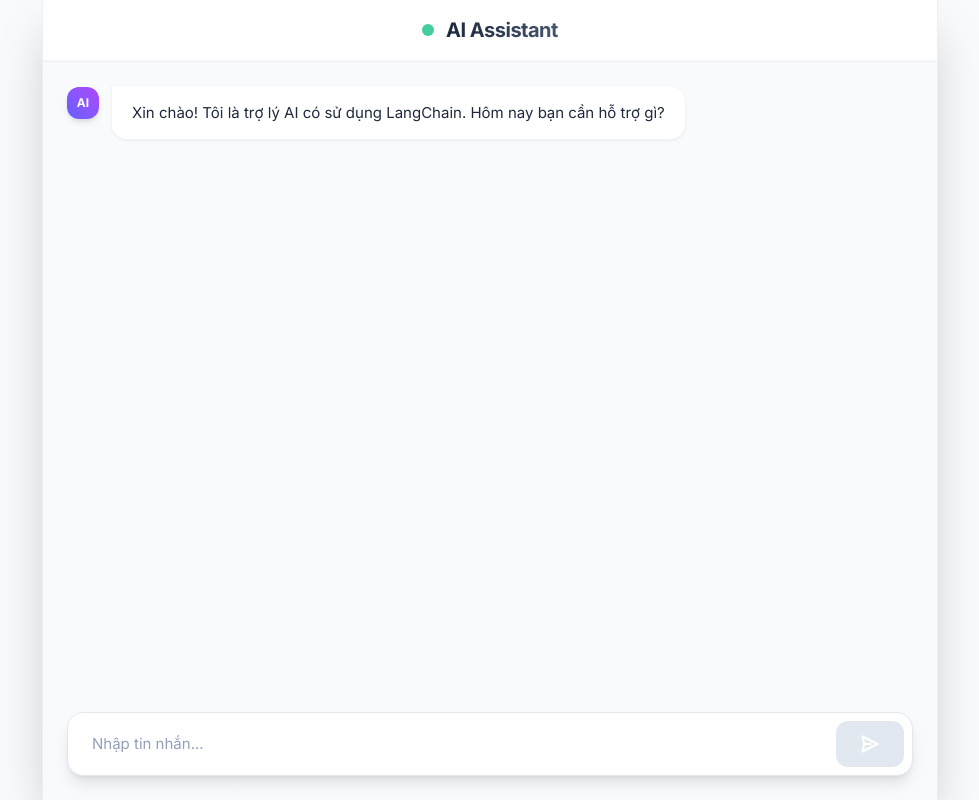
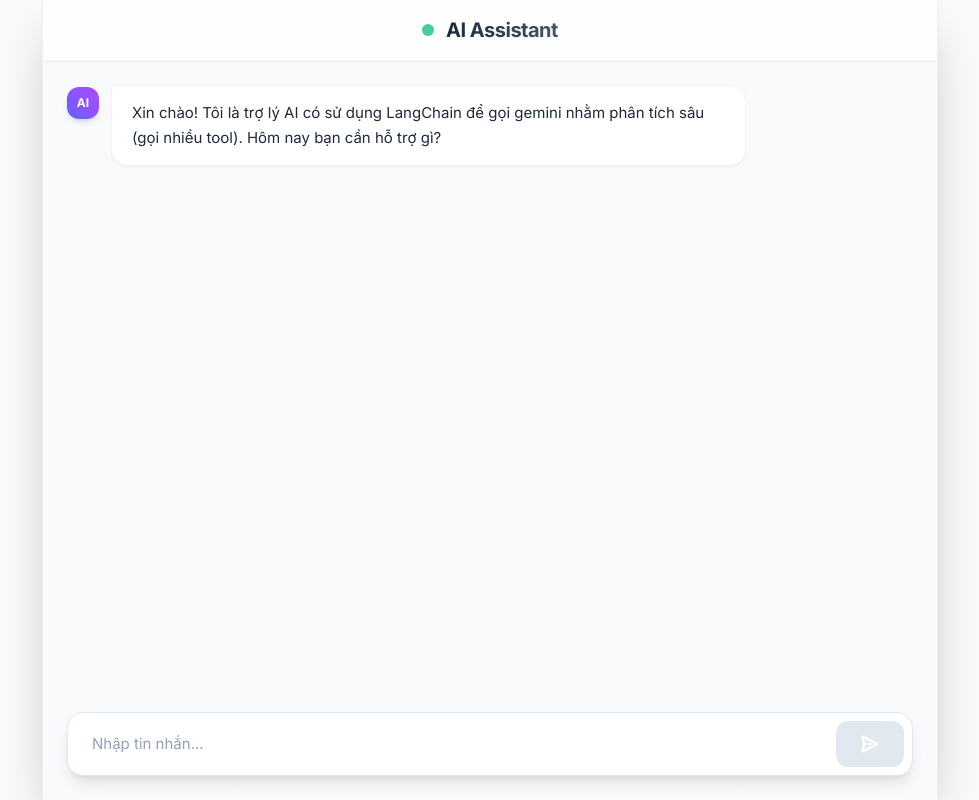
Before and after one commit to phxbinh/TrungNguyen, a Next.js app: page /use-gemini-in-langchain in a window 1280 px wide. Shown: the whole page, without its empty margins (150-1129 px from the left). Built offline with nearby package versions, Linux system fonts and the light colour scheme.

Commit message:
Update page.tsx

```diff
--- a/src/app/use-gemini-in-langchain/page.tsx
+++ b/src/app/use-gemini-in-langchain/page.tsx
@@ -14,7 +14,7 @@ const initialMessages: UIMessage[] = [
     parts: [
       {
         type: 'text',
-        text: 'Xin chào! Tôi là trợ lý AI có sử dụng LangChain. Hôm nay bạn cần hỗ trợ gì?',
+        text: 'Xin chào! Tôi là trợ lý AI có sử dụng LangChain để gọi gemini nhằm phân tích sâu (gọi nhiều tool). Hôm nay bạn cần hỗ trợ gì?',
       },
     ],
   },
```
